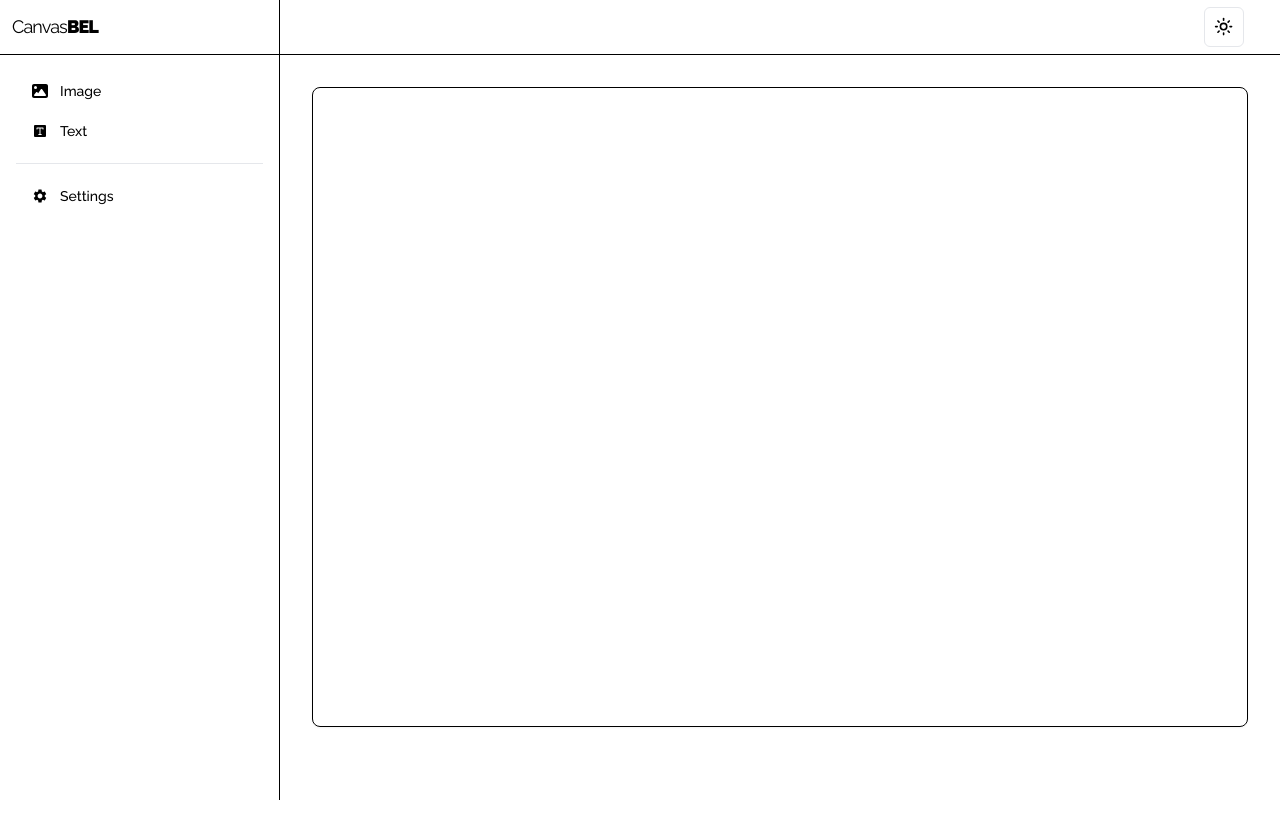
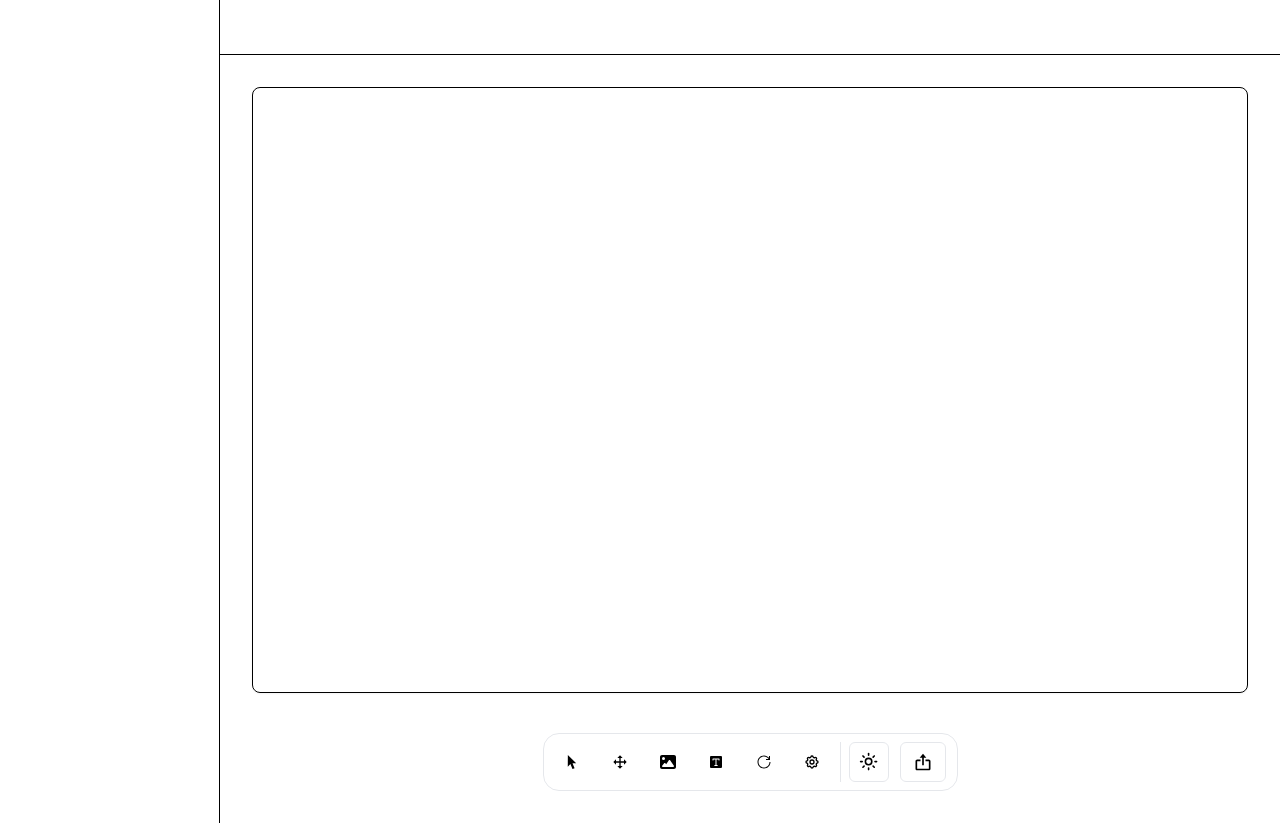
Before and after one commit to benbugraer/canvabel, a Next.js app: page /dashboard in a window 1280 px wide. Before the commit the page ends 800 px from the top, so only its background shows below. Built offline with nearby package versions, Linux system fonts and the light colour scheme.

Commit message:
refactor: Update DashboardLayout and DashboardNav components
chore: DashboardBottomNavigation adding

```diff
--- /dev/null
+++ b/app/dashboard/_components/DashboardBottomNav.tsx
@@ -0,0 +1,103 @@
+import React from "react";
+import { cn } from "@/lib/utils";
+import { buttonVariants } from "@/components/ui/button";
+import { Separator } from "@/components/ui/separator";
+import {
+  Tooltip,
+  TooltipContent,
+  TooltipProvider,
+  TooltipTrigger,
+} from "@/components/ui/tooltip";
+import { Button } from "@/components/ui/button";
+import {
+  Popover,
+  PopoverContent,
+  PopoverTrigger,
+} from "@/components/ui/popover";
+import { Dock, DockIcon } from "@/components/magicui/dock";
+import { ThemeSwitcher } from "@/components/ThemeSwitcher";
+import { GiArrowCursor } from "react-icons/gi";
+import { LiaRedoAltSolid } from "react-icons/lia";
+import { RiDragMove2Fill } from "react-icons/ri";
+import { PiTextTFill } from "react-icons/pi";
+import { FaImage } from "react-icons/fa6";
+import { TbSettings } from "react-icons/tb";
+import { BiExport } from "react-icons/bi";
+
+const navigationItems = [
+  { label: "Cursor", icon: GiArrowCursor },
+  { label: "Move", icon: RiDragMove2Fill },
+  { label: "Image", icon: FaImage },
+  { label: "Text", icon: PiTextTFill },
+  { label: "Redo", icon: LiaRedoAltSolid },
+  { label: "Settings", icon: TbSettings },
+];
+
+export function DashboardBottomNav() {
+  return (
+    <div>
+      <TooltipProvider>
+        <Dock direction="middle">
+          {navigationItems.map((item) => (
+            <DockIcon key={item.label}>
+              <Tooltip>
+                <TooltipTrigger asChild>
+                  <div
+                    className={cn(
+                      buttonVariants({ variant: "ghost", size: "icon" }),
+                      "size-12 rounded-full"
+                    )}
+                  >
+                    <item.icon className="size-4" />
+                  </div>
+                </TooltipTrigger>
+                <TooltipContent>
+                  <p>{item.label}</p>
+                </TooltipContent>
+              </Tooltip>
+            </DockIcon>
+          ))}
+          <Separator orientation="vertical" className="h-full" />
+          <DockIcon className="mr-3">
+            <Tooltip>
+              <TooltipTrigger asChild>
+                <ThemeSwitcher />
+              </TooltipTrigger>
+              <TooltipContent>
+                <p>Theme</p>
+              </TooltipContent>
+            </Tooltip>
+          </DockIcon>
+          <DockIcon>
+            <Popover>
+              <PopoverTrigger asChild>
+                <Button
+                  variant="outline"
+                  className="rounded-md mr-3 px-3 text-center flex items-center justify-center gap-1"
+                >
+                  <BiExport className="w-5 h-5" />
+                </Button>
+              </PopoverTrigger>
+              <PopoverContent className="w-70 bg-tertiary p-5 rounded-md my-3 border border-primary">
+                <div className="grid gap-4">
+                  <div className="space-y-2">
+                    <h4 className="font-medium leading-none">Export</h4>
+                    <p className="text-tertiary text-sm">
+                      Export your canvas as an image.
+                    </p>
+                  </div>
+                  <div className="flex justify-end">
+                    <Button className="flex items-center justify-center gap-3 w-full">
+                      <BiExport className="w-5 h-5" />
+                      <h1 className="uppercase text-sm">Export</h1>
+                    </Button>
+                  </div>
+                </div>
+              </PopoverContent>
+            </Popover>
+          </DockIcon>
+        </Dock>
+      </TooltipProvider>
+    </div>
+  );
+}
--- a/app/dashboard/_components/DashboardNav.tsx
+++ b/app/dashboard/_components/DashboardNav.tsx
@@ -10,12 +10,16 @@ import {
 } from "@/components/ui/sheet";
 import Link from "next/link";
 import { ReactNode } from "react";
-import { ThemeSwitcher } from "@/components/ThemeSwitcher";
 import { HiMenuAlt3 } from "react-icons/hi";
 import { FaImage } from "react-icons/fa6";
 import { PiTextTFill } from "react-icons/pi";
 import { MdSettings } from "react-icons/md";
-import { UserButton } from "@clerk/nextjs";
+// import { UserButton } from "@clerk/nextjs";
+import {
+  Popover,
+  PopoverContent,
+  PopoverTrigger,
+} from "@radix-ui/react-popover";
 
 const navItems = [
   {
@@ -34,7 +38,7 @@ const navItems = [
 export default function DashboardNav({ children }: { children: ReactNode }) {
   return (
     <div className="flex flex-col">
-      <header className="flex h-14 lg:h-[55px] items-center gap-4 border-b border-primary px-3">
+      <div className="flex h-14 lg:h-[55px] items-center gap-4 border-b border-primary px-3">
         <Dialog>
           <SheetTrigger className="min-[1024px]:hidden p-2 transition">
             <HiMenuAlt3 className="w-5 h-5" />
@@ -61,11 +65,10 @@ export default function DashboardNav({ children }: { children: ReactNode }) {
             </div>
           </SheetContent>
         </Dialog>
-        <div className="flex justify-center items-center gap-3 ml-auto mr-6">
+        {/* <div className="flex justify-center items-center gap-4 ml-auto pr-6">
           <UserButton />
-          <ThemeSwitcher />
-        </div>
-      </header>
+        </div> */}
+      </div>
       {children}
     </div>
   );
--- a/app/dashboard/_components/DashboardSidebar.tsx
+++ b/app/dashboard/_components/DashboardSidebar.tsx
@@ -2,11 +2,12 @@
 
 import clsx from "clsx";
 import Link from "next/link";
-import { usePathname } from "next/navigation";
 import { FaImage } from "react-icons/fa6";
 import { PiTextTFill } from "react-icons/pi";
 import { MdSettings } from "react-icons/md";
 import { Separator } from "@/components/ui/separator";
+import { CSSProperties } from "react";
+import { UserButton } from "@clerk/nextjs";
 
 const sidebarItems = [
   {
@@ -24,31 +25,38 @@ const sidebarItems = [
 ];
 
 export default function DashboardSideBar() {
-  const pathname = usePathname();
-
   return (
-    <div className="lg:block hidden border-r border-primary h-full">
-      <div className="flex h-full max-h-screen flex-col gap-2 ">
-        <div className="flex h-[55px] items-center justify-between border-b border-primary px-3 w-full">
+    <div className="lg:block hidden w-full overflow-hidden border-r border-primary h-full ">
+      <div className="flex h-full max-h-screen flex-col gap-2 animate-in">
+        <div
+          className="flex h-[55px] items-center justify-between border-b border-primary px-3 w-full animate-in"
+          style={{ "--index": 2 } as CSSProperties}
+        >
           <Link
             href="/"
-            className="relative text-lg font-normal tracking-tighter mr-8 flex items-center space-x-2"
+            className="relative text-lg font-normal tracking-tighter mr-8 flex items-center space-x-2 animate-in"
+            style={{ "--index": 3 } as CSSProperties}
           >
             <span className="text-primary">
               Canvas<span className="font-black">BEL</span>
             </span>
           </Link>
+          <UserButton />
         </div>
-        <div className="flex-1 overflow-auto py-2">
+        <div
+          className="flex-1 overflow-auto py-2 animate-in"
+          style={{ "--index": 4 } as CSSProperties}
+        >
           <nav className="grid items-start px-4 text-sm font-medium">
             {sidebarItems.map(({ label, icon: Icon }, index: number) => (
               <div key={label}>
                 <div
                   className={clsx(
-                    "flex items-center gap-2 rounded-md px-3 py-2 text-primary transition-all hover:text-secondary"
+                    "flex items-center gap-2 rounded-md px-3 py-2 text-primary transition-all hover:text-secondary animate-in"
                   )}
+                  style={{ "--index": index + 5 } as CSSProperties}
                 >
-                  <div className=" rounded-lg dark:bg-tertiary  p-1 bg-tertiary">
+                  <div className=" rounded-lg dark:bg-tertiary p-1 bg-tertiary">
                     <Icon className="h-4 w-4" />
                   </div>
                   {label}
--- a/app/dashboard/layout.tsx
+++ b/app/dashboard/layout.tsx
@@ -10,10 +10,13 @@ export const metadata: Metadata = {
 
 export default function DashboardLayout({ children }: { children: ReactNode }) {
   return (
-    <div className="grid min-h-screen w-full lg:grid-cols-[280px_1fr]">
+    <div
+      className="grid min-h-screen w-full lg:grid-cols-[220px_1fr] "
+      suppressHydrationWarning
+    >
       <DashboardSidebar />
       <DashboardNav>
-        <main className="flex flex-col gap-4 p-4 lg:gap-6">{children}</main>
+        <div className="flex flex-col gap-4 p-4 lg:gap-6">{children}</div>
       </DashboardNav>
     </div>
   );
--- a/app/dashboard/page.tsx
+++ b/app/dashboard/page.tsx
@@ -1,11 +1,17 @@
+import { DashboardBottomNav } from "@/app/dashboard/_components/DashboardBottomNav";
+import { CSSProperties } from "react";
+
 export default async function Dashboard() {
   return (
-    <main className="flex min-w-screen p-4 flex-col items-center justify-between w-full">
-      <div className="flex flex-col gap-2 lg:gap-2 min-h-[80vh] w-full">
+    <div className="flex min-w-screen p-4 flex-col items-center justify-between w-full">
+      <div className="flex flex-col gap-2 lg:gap-2 min-h-[88vh] w-full">
         <div className="flex flex-1 items-center justify-center rounded-lg border border-primary shadow-sm">
           <div className="flex flex-col items-center text-center"></div>
         </div>
+        <div className="animate-in" style={{ "--index": 6 } as CSSProperties}>
+          <DashboardBottomNav />
+        </div>
       </div>
-    </main>
+    </div>
   );
 }
--- a/components/homepage/hero.tsx
+++ b/components/homepage/hero.tsx
@@ -50,7 +50,6 @@ export default function HeroSection() {
         style={{ "--index": 4 } as CSSProperties}
       >
         {user ? (
-          // <Button href="/dashboard">Dashboard</Button>
           <Link href="/dashboard">
             <button className="shadow-[0_4px_14px_0_rgb(0,118,255,39%)] hover:shadow-[0_6px_20px_rgba(0,118,255,23%)] hover:bg-[rgba(0,118,255,0.9)] px-12 py-3 bg-[#0070f3] rounded-lg text-white font-semibold text-sm transition duration-200 ease-linear flex items-center justify-center gap-1">
               <p>Dashboard</p>
--- /dev/null
+++ b/components/ui/popover.tsx
@@ -0,0 +1,31 @@
+"use client"
+
+import * as React from "react"
+import * as PopoverPrimitive from "@radix-ui/react-popover"
+
+import { cn } from "@/lib/utils"
+
+const Popover = PopoverPrimitive.Root
+
+const PopoverTrigger = PopoverPrimitive.Trigger
+
+const PopoverContent = React.forwardRef<
+  React.ElementRef<typeof PopoverPrimitive.Content>,
+  React.ComponentPropsWithoutRef<typeof PopoverPrimitive.Content>
+>(({ className, align = "center", sideOffset = 4, ...props }, ref) => (
+  <PopoverPrimitive.Portal>
+    <PopoverPrimitive.Content
+      ref={ref}
+      align={align}
+      sideOffset={sideOffset}
+      className={cn(
+        "z-50 w-72 rounded-md border border-gray-200 bg-white p-4 text-gray-950 shadow-md outline-none data-[state=open]:animate-in data-[state=closed]:animate-out data-[state=closed]:fade-out-0 data-[state=open]:fade-in-0 data-[state=closed]:zoom-out-95 data-[state=open]:zoom-in-95 data-[side=bottom]:slide-in-from-top-2 data-[side=left]:slide-in-from-right-2 data-[side=right]:slide-in-from-left-2 data-[side=top]:slide-in-from-bottom-2 dark:border-gray-800 dark:bg-gray-950 dark:text-gray-50",
+        className
+      )}
+      {...props}
+    />
+  </PopoverPrimitive.Portal>
+))
+PopoverContent.displayName = PopoverPrimitive.Content.displayName
+
+export { Popover, PopoverTrigger, PopoverContent }
--- a/package.json
+++ b/package.json
@@ -19,6 +19,7 @@
     "@radix-ui/react-dropdown-menu": "^2.1.1",
     "@radix-ui/react-hover-card": "^1.1.1",
     "@radix-ui/react-label": "^2.1.0",
+    "@radix-ui/react-popover": "^1.1.1",
     "@radix-ui/react-separator": "^1.1.0",
     "@radix-ui/react-slot": "^1.1.0",
     "@radix-ui/react-toast": "^1.2.1",
```
Also changed, not shown: app/forgotpassword/components/ForgotPassword.tsx (+27 -27 lines), 1 other file (tests, documents, lock files or other folders).
